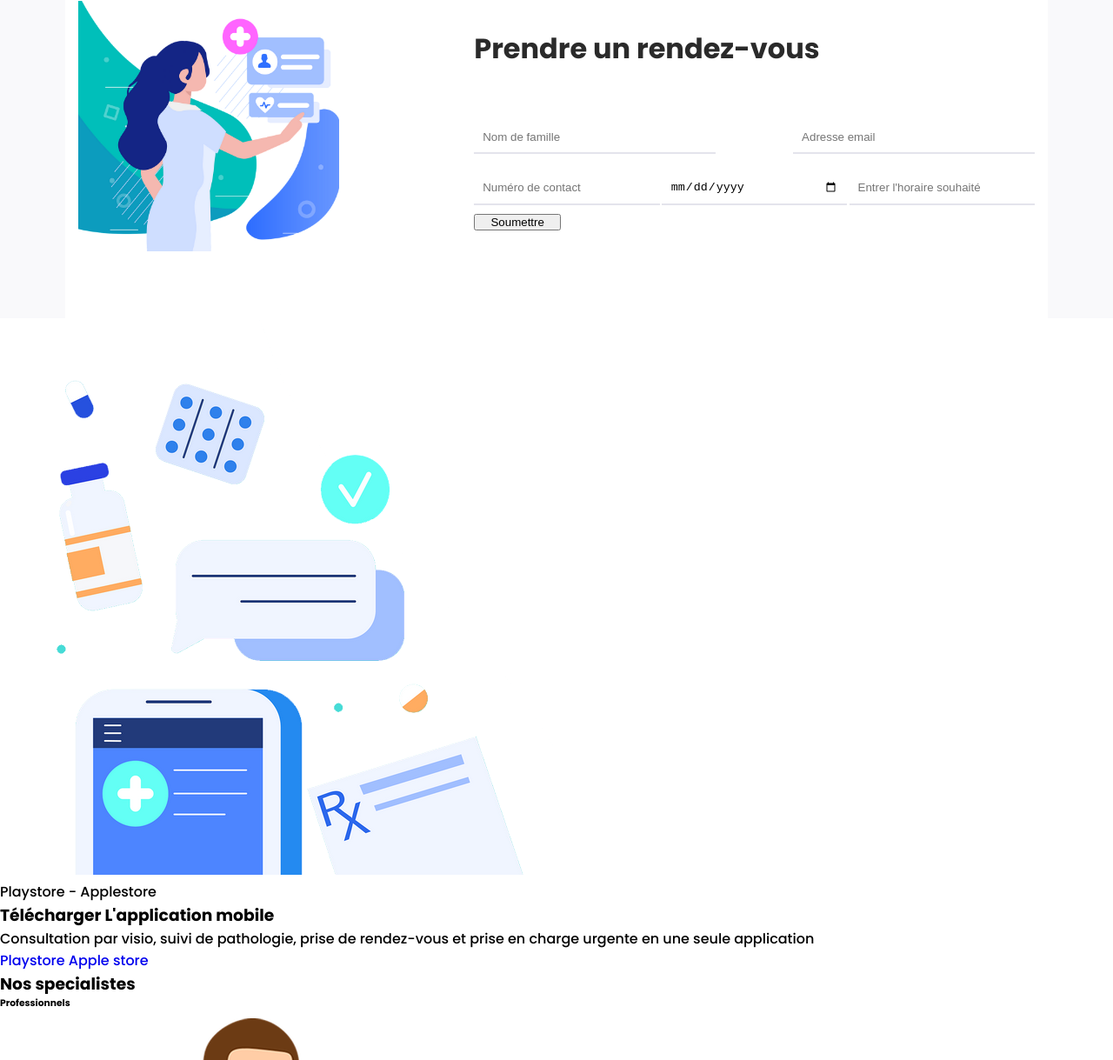
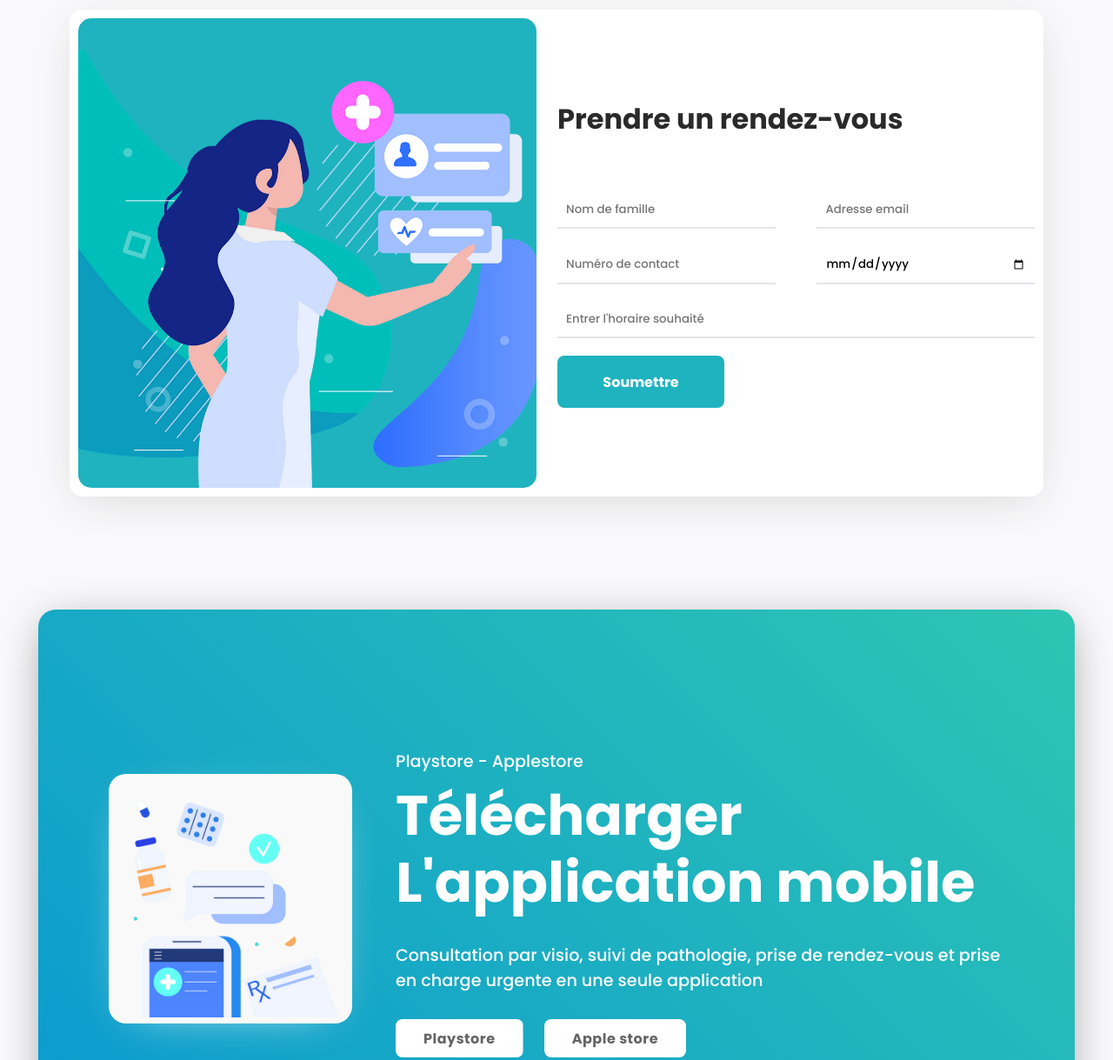
Before and after one commit to yannhunter/HospitalRessource, a plain HTML site: page index.html in a window 1280 px wide. Shown: the part 2800-4019 px from the top of the page at 87% size. Drawn offline with Linux system fonts and the light colour scheme.

Commit message:
Add files via upload

```diff
--- a/assets/styles/style.css
+++ b/assets/styles/style.css
@@ -5,10 +5,10 @@
   padding: 0;
   list-style: none;
   text-decoration: none;
+  font-family: "poppins";
 }
 
 body {
-  font-family: poppins;
 }
 
 #home {
@@ -299,6 +299,7 @@ body {
 #about .container .right .icon span {
   font-size: 2em;
   transition: 0.3s;
+  color: #a7a7a7;
 }
 #about .container .right .icon:hover span {
   color: #1fb3bf;
@@ -308,6 +309,7 @@ body {
   margin-top: 5px;
   transition: 0.3s;
   transition-delay: 0.1s;
+  color: #a7a7a7;
 }
 #about .container .right .icon:hover h4 {
   color: #1fb3bf;
@@ -333,9 +335,9 @@ body {
 
 section#appointment {
   background-color: #f9f9fb;
+  padding: 80px 0;
 }
 section#appointment .container {
-  padding: 70px 15px;
   max-width: 1100px;
   margin: 0 auto;
   display: flex;
@@ -343,9 +345,14 @@ section#appointment .container {
   align-items: center;
   flex-direction: row-reverse;
   background-color: white;
+  height: 540px;
+  padding: 10px;
+  border-radius: 15px;
+  box-shadow: 0px 10px 50px -10px #d6d6d6;
 }
 section#appointment .container .formulaire {
-  width: 68%;
+  width: 50%;
+  margin-left: 24px;
 }
 section#appointment .container .formulaire h3 {
   font-size: 2em;
@@ -355,10 +362,16 @@ section#appointment .container .formulaire h3 {
 
 section#appointment .container .formulaire-image {
   width: 48%;
+  background-color: #1fb3bf;
+  height: 100%;
+  border-radius: 15px;
+  display: flex;
+  justify-content: center;
+  align-items: flex-end;
 }
 
 section#appointment .container .formulaire-image img {
-  width: 300px;
+  width: 100%;
 }
 section#appointment .container .formulaire form {
   display: flex;
@@ -378,13 +391,121 @@ section#appointment .container .formulaire input:hover {
 }
 section#appointment .container .formulaire input.nom-famille,
 section#appointment .container .formulaire input.email {
-  width: 40%;
+  width: 42%;
 }
 section#appointment .container .formulaire input.numero-tel,
-section#appointment .container .formulaire input.date,
+section#appointment .container .formulaire input.date {
+  width: 42%;
+}
 section#appointment .container .formulaire input.horaire {
-  width: 30%;
+  width: 100%;
 }
 section#appointment .container .formulaire button.submit-btn {
-  width: 100px;
+  width: 192px;
+  height: 60px;
+  border-radius: 8px;
+  border: none;
+  background-color: #1fb3bf;
+  color: white;
+  font-weight: bold;
+  font-size: 1em;
+  cursor: pointer;
+  margin-top: 10px;
 }
+@media screen and (max-width: 768px) {
+  section#appointment .container .formulaire-image {
+    display: none;
+  }
+  section#appointment .container {
+    justify-content: center;
+  }
+  section#appointment .container .formulaire {
+    width: 88%;
+    margin-left: 0px;
+  }
+  section#appointment .container .formulaire h3 {
+    text-align: center;
+  }
+}
+@media screen and (max-width: 500px) {
+  section#appointment .container .formulaire {
+    width: 95%;
+  }
+  section#appointment .container .formulaire input.nom-famille,
+  section#appointment .container .formulaire input.email,
+  section#appointment .container .formulaire input.numero-tel,
+  section#appointment .container .formulaire input.date {
+    width: 100%;
+  }
+  section#appointment .container {
+    padding: 30px 10px;
+  }
+}
+/* section telechargez l'application  */
+section#application {
+  background-color: #f9f9fb;
+  padding: 50px 0;
+}
+section#application .container {
+  background: linear-gradient(45deg, rgb(10, 153, 209), rgb(46, 197, 178));
+  width: 90%;
+  margin: 0 auto;
+  border-radius: 20px;
+  display: flex;
+  justify-content: center;
+  align-items: center;
+  padding: 150px 20px;
+  box-shadow: 0px 10px 50px -10px #8c8c8c;
+}
+section#application .container .left {
+  background-color: #f9f9f9;
+  border-radius: 20px;
+  transition: 0.1s ease-in-out;
+  box-shadow: 0px 10px 50px -30px rgb(253, 253, 253);
+}
+section#application .container .left:hover {
+  transform: scale(1.02) rotate(-3deg);
+}
+
+section#application .container .left img {
+  height: 380px;
+}
+section#application .container .right {
+  color: white;
+  margin-left: 50px;
+}
+section#application .container .right p {
+  font-size: 1.2em;
+  max-width: 700px;
+  margin: 10px 0;
+}
+section#application .container .right p:nth-child(3) {
+  margin: 30px 0;
+}
+section#application .container .right h3 {
+  font-size: 4em;
+  max-width: 700px;
+  line-height: 1.2em;
+}
+section#application .container .right a {
+  background-color: white;
+  padding: 0.6em 2em;
+  border-radius: 8px;
+  color: #656565;
+  font-weight: 600;
+  letter-spacing: 0.5px;
+  margin-right: 20px;
+  display: inline-block;
+  clip-path: polygon(0 0, 100% 0, 100% 100%, 0 100%, 0 70%, 0% 50%, 0 30%);
+  transition: 0.2s;
+}
+
+section#application .container .right a:hover {
+  transform: scale(0.9);
+  clip-path: polygon(0 0, 100% 0, 100% 100%, 0 100%, 0 70%, 7% 50%, 0 30%);
+}
+@media screen and (max-width: 1300px) {
+  section#application .container .left img {
+    height: 280px;
+  }
+}
```
